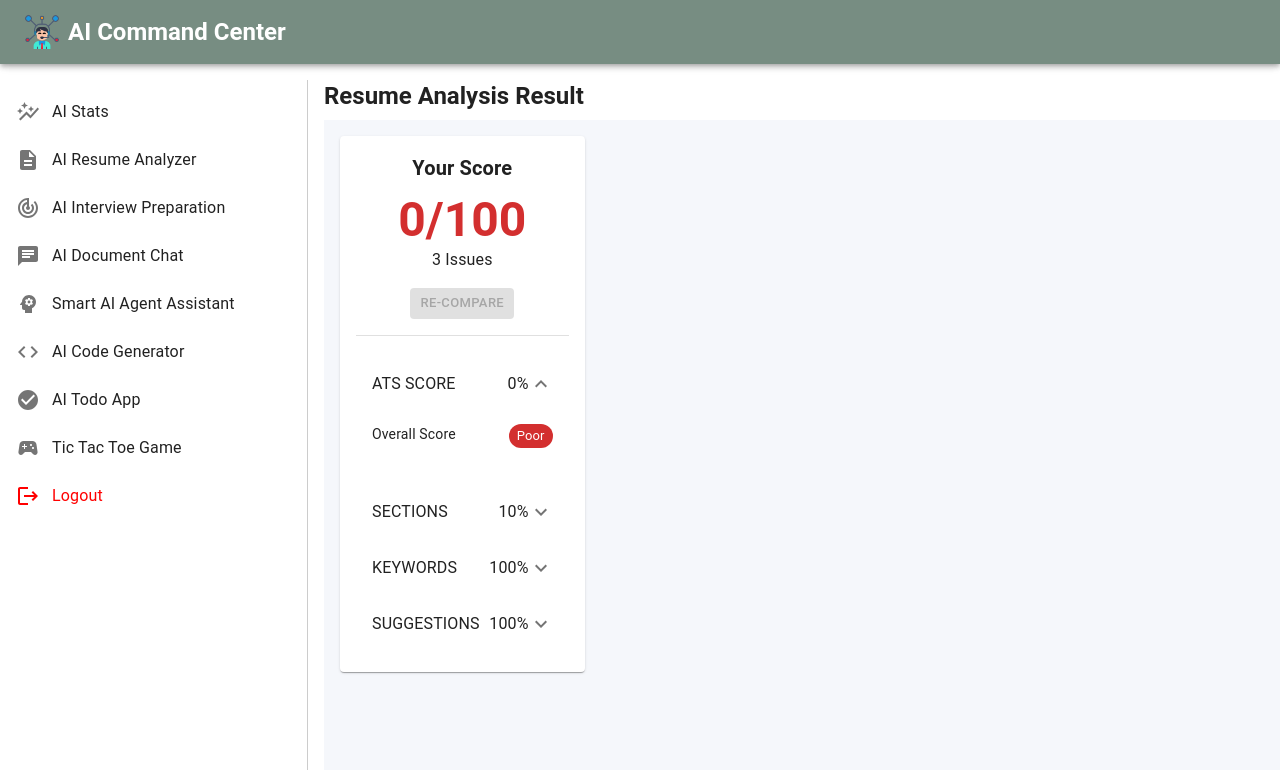
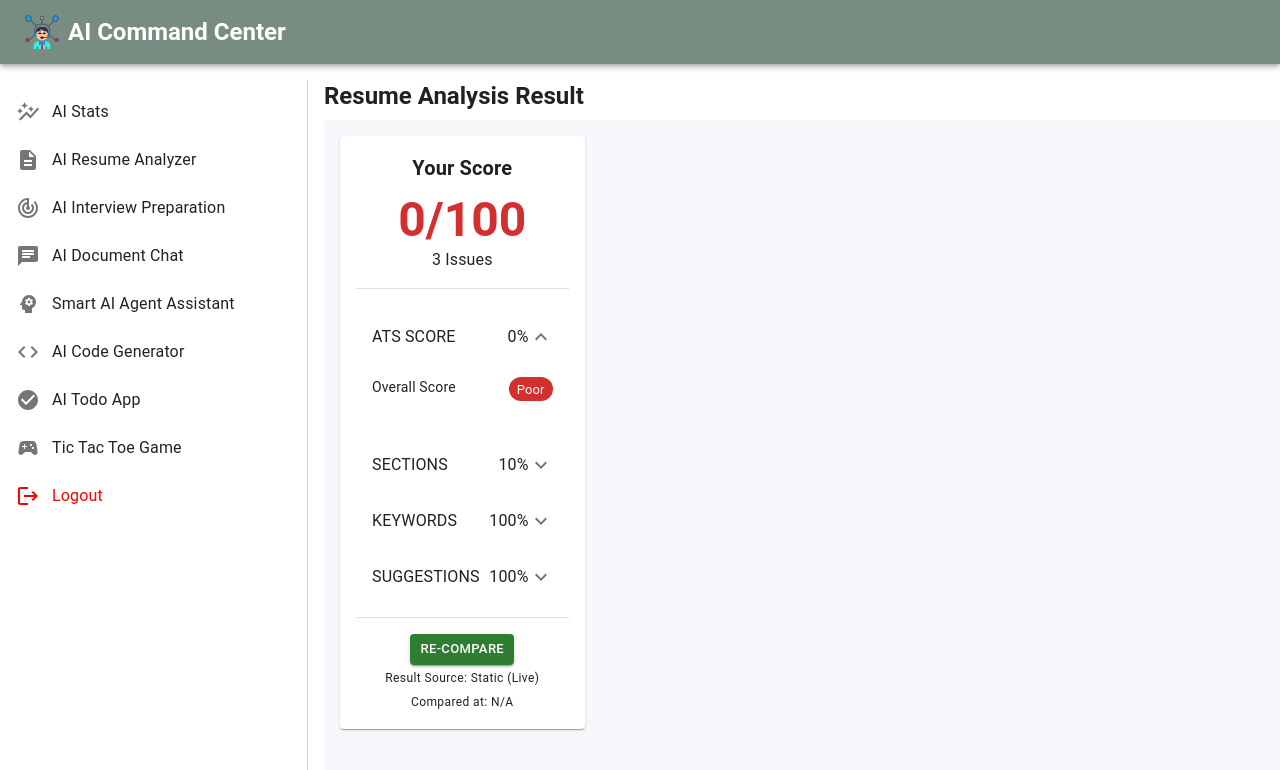
Before and after one commit to enggankush/ai-command-center, a React (Vite) app in the folder frontend/: page /ai-resume-analyzer/result in a window 1280 px wide. Shown: the top 770 px of the page. Built offline with nearby package versions, Linux system fonts and the light colour scheme.

Commit message:
re-compare button ui improved with message

```diff
--- a/frontend/src/pages/resume-analyzer/comp/ScoreSidebar.tsx
+++ b/frontend/src/pages/resume-analyzer/comp/ScoreSidebar.tsx
@@ -22,6 +22,9 @@ interface ResumeData {
     feedback?: string[];
   };
   aiResult?: any;
+  cached?: boolean;
+  cachedAt?: Date | null;
+  updatedAt?: Date;
 }
 
 interface Item {
@@ -38,6 +41,7 @@ interface Section {
 const ScoreSidebar = ({ data }: { data: ResumeData }) => {
   const [expanded, setExpanded] = useState<number | false>(0);
   const [loading, setLoading] = useState(false);
+  const [hideMessage, setHideMessage] = useState(false);
 
   // Safe fallback
   const score = data?.static?.score ?? 0;
@@ -168,33 +172,6 @@ const ScoreSidebar = ({ data }: { data: ResumeData }) => {
         <Typography color="text.secondary">
           {issues} Issue{issues !== 1 ? "s" : ""}
         </Typography>
-        <Box sx={{ mt: 2 }}>
-          <Button
-            variant="contained"
-            size="small"
-            onClick={async () => {
-              const id = data?.id;
-              if (!id) return;
-              setLoading(true);
-              try {
-                const res = await recompareResume(id);
-                // store the returned structured data
-                localStorage.setItem("resumeAnalysis", JSON.stringify(res));
-                window.location.reload();
-              } catch (err) {
-                console.error(err);
-                setLoading(false);
-              }
-            }}
-            disabled={!data?.id || loading}
-          >
-            {loading ? (
-              <CircularProgress size={16} color="inherit" />
-            ) : (
-              "Re-compare"
-            )}
-          </Button>
-        </Box>
       </Box>
 
       <Divider sx={{ my: 2 }} />
@@ -245,6 +222,53 @@ const ScoreSidebar = ({ data }: { data: ResumeData }) => {
           </AccordionDetails>
         </Accordion>
       ))}
+
+      <Divider sx={{ my: 2 }} />
+
+      <Box sx={{ mt: 2, textAlign: "center" }}>
+        <Button
+          variant="contained"
+          size="small"
+          color="success"
+          disabled={data?.aiResult}
+          onClick={async () => {
+            const id = data?.id;
+            if (!id) return;
+
+            setHideMessage(true);
+            setLoading(true);
+
+            try {
+              const res = await recompareResume(id);
+              localStorage.setItem("resumeAnalysis", JSON.stringify(res));
+              window.location.reload();
+            } catch (err) {
+              console.error(err);
+              setLoading(false);
+              setHideMessage(false);
+            }
+          }}
+        >
+          {loading ? <CircularProgress size={16} /> : "Re-compare"}
+        </Button>
+        <br />
+        {!hideMessage && (
+          <Typography variant="caption" color="text.secondary">
+            Result Source:{" "}
+            {data?.aiResult
+              ? `AI (${data?.cached ? "Cached" : "Live"})`
+              : `Static (${data?.cached ? "Cached" : "Live"})`}
+            <br />
+            {data?.cachedAt && (
+              <div>Cached at: {new Date(data.cachedAt).toLocaleString()}</div>
+            )}
+            Compared at:{" "}
+            {data?.updatedAt
+              ? new Date(data.updatedAt).toLocaleString()
+              : "N/A"}
+          </Typography>
+        )}
+      </Box>
     </Box>
   );
 };
```
